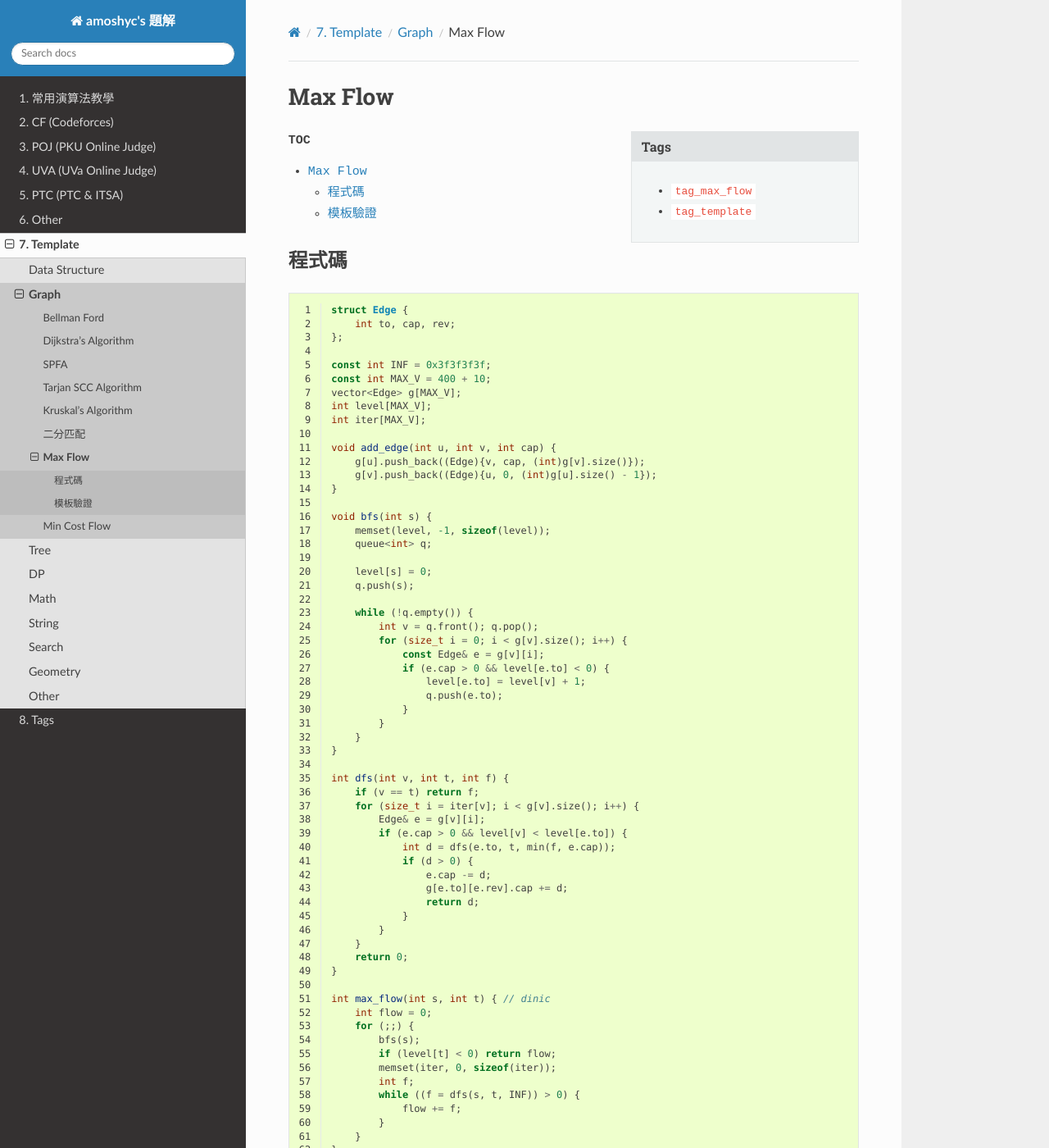
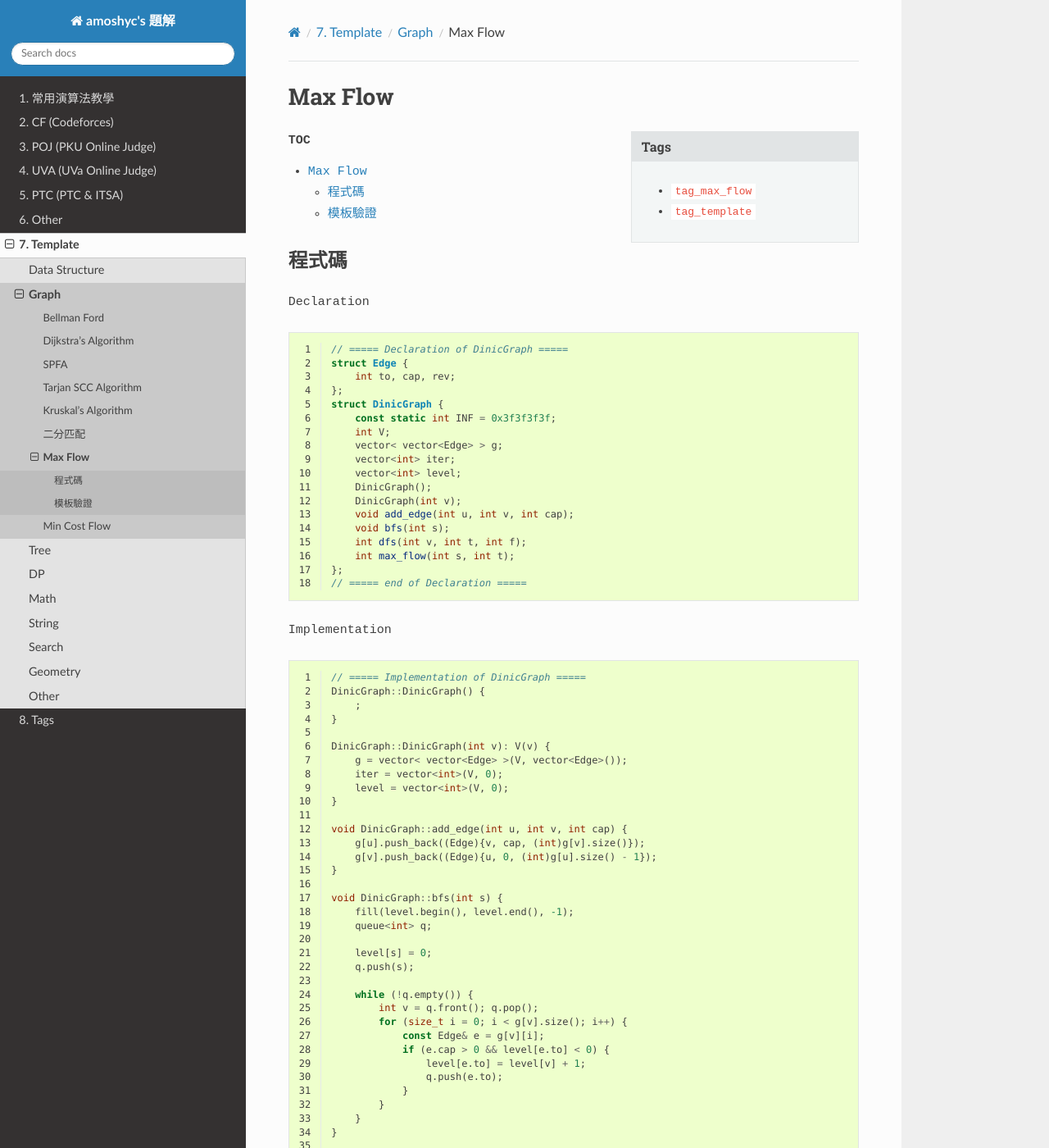
Before and after one commit to amoshyc/ojsolution, a Sphinx documentation site: the page built from docs/source/template/graph/max_flow.rst, in a window 1280 px wide and 1400 px high. Shown: the whole window at 82% size. Built offline with Sphinx 7.4.7 and the Read the Docs theme 2.0.0, drawn with Linux system fonts in a browser that asks for light colours; some web fonts are replaced; pages that are not in the unit, such as notebooks, are missing from menus; some of the changed text lies outside the part shown.

Commit message:
Refactorize template max_flow

```diff
--- a/docs/source/template/graph/max_flow.rst
+++ b/docs/source/template/graph/max_flow.rst
@@ -14,26 +14,54 @@ Max Flow
 程式碼
 ************************
 
+Declaration
+
 .. code-block:: cpp
     :linenos:
 
+    // ===== Declaration of DinicGraph =====
     struct Edge {
         int to, cap, rev;
     };
+    struct DinicGraph {
+        const static int INF = 0x3f3f3f3f;
+        int V;
+        vector< vector<Edge> > g;
+        vector<int> iter;
+        vector<int> level;
+        DinicGraph();
+        DinicGraph(int v);
+        void add_edge(int u, int v, int cap);
+        void bfs(int s);
+        int dfs(int v, int t, int f);
+        int max_flow(int s, int t);
+    };
+    // ===== end of Declaration =====
 
-    const int INF = 0x3f3f3f3f;
-    const int MAX_V = 400 + 10;
-    vector<Edge> g[MAX_V];
-    int level[MAX_V];
-    int iter[MAX_V];
 
-    void add_edge(int u, int v, int cap) {
+Implementation
+
+.. code-block:: cpp
+    :linenos:
+
+    // ===== Implementation of DinicGraph =====
+    DinicGraph::DinicGraph() {
+        ;
+    }
+
+    DinicGraph::DinicGraph(int v): V(v) {
+        g = vector< vector<Edge> >(V, vector<Edge>());
+        iter = vector<int>(V, 0);
+        level = vector<int>(V, 0);
+    }
+
+    void DinicGraph::add_edge(int u, int v, int cap) {
         g[u].push_back((Edge){v, cap, (int)g[v].size()});
         g[v].push_back((Edge){u, 0, (int)g[u].size() - 1});
     }
 
-    void bfs(int s) {
-        memset(level, -1, sizeof(level));
+    void DinicGraph::bfs(int s) {
+        fill(level.begin(), level.end(), -1);
         queue<int> q;
 
         level[s] = 0;
@@ -51,7 +79,7 @@ Max Flow
         }
     }
 
-    int dfs(int v, int t, int f) {
+    int DinicGraph::dfs(int v, int t, int f) {
         if (v == t) return f;
         for (size_t i = iter[v]; i < g[v].size(); i++) {
             Edge& e = g[v][i];
@@ -67,21 +95,22 @@ Max Flow
         return 0;
     }
 
-    int max_flow(int s, int t) { // dinic
+    int DinicGraph::max_flow(int s, int t) { // dinic
         int flow = 0;
         for (;;) {
             bfs(s);
             if (level[t] < 0) return flow;
-            memset(iter, 0, sizeof(iter));
+            fill(iter.begin(), iter.end(), 0);
             int f;
             while ((f = dfs(s, t, INF)) > 0) {
                 flow += f;
             }
         }
     }
+    // ===== end of Implementation =====
 
 ************************
 模板驗證
 ************************
 
-`poj3281 <http://codepad.org/ORsFCVIN>`_
+`poj3281 <http://codepad.org/4b9iHEW4>`_
```
